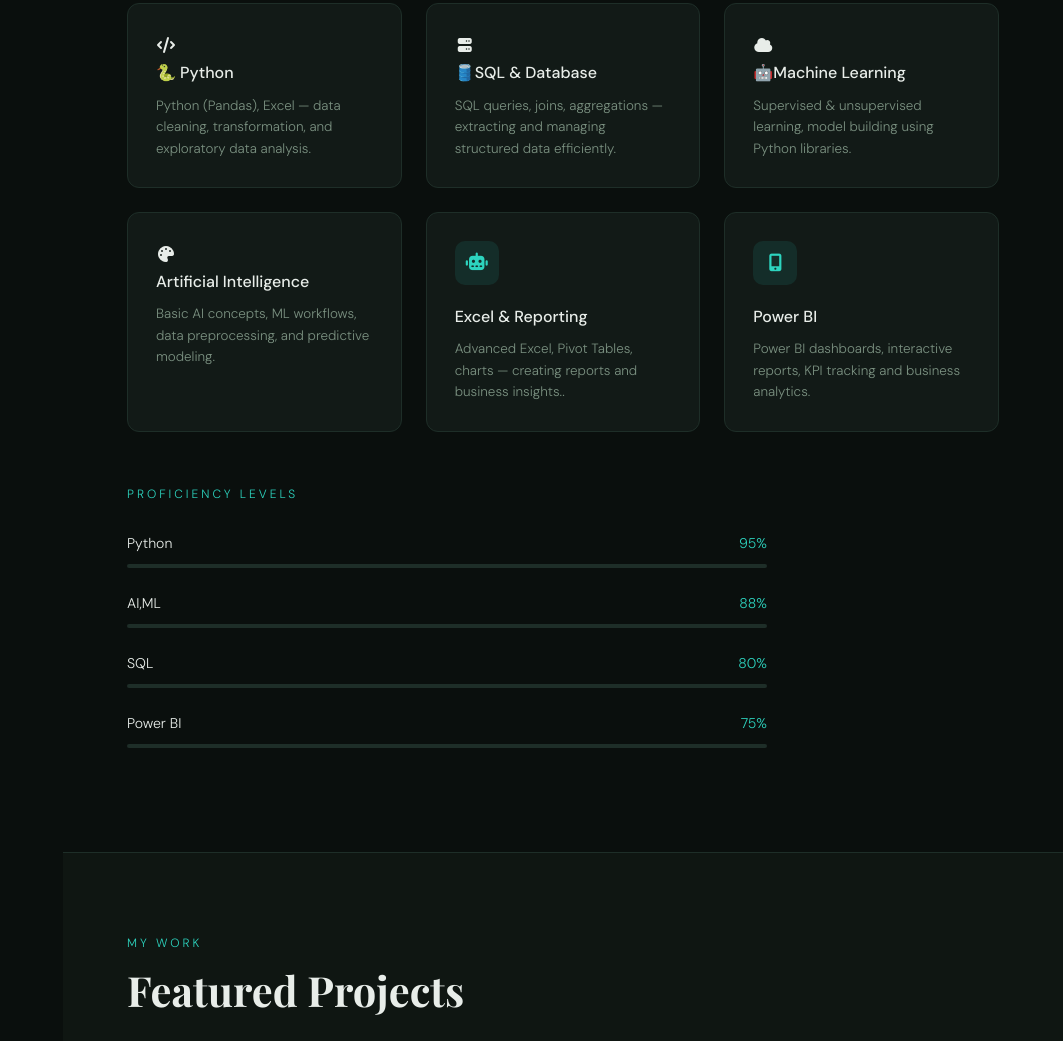
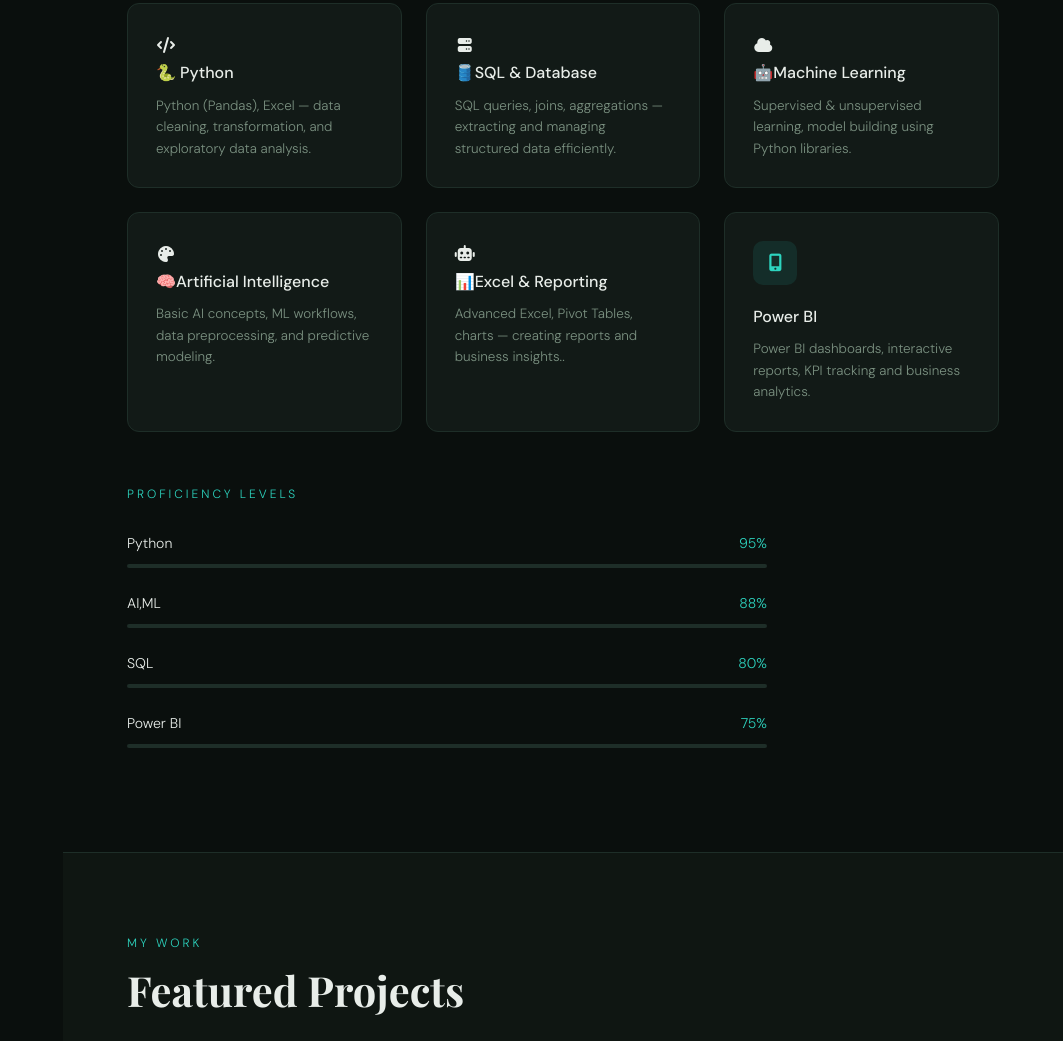
Before and after one commit to Ashish42340/Portfolio-, a plain HTML site: page index.html in a window 1280 px wide. Shown: the part 2066-3107 px from the top of the page, without its empty margins (217-1280 px from the left). Drawn offline with nearby package versions, Linux system fonts and the light colour scheme; a web font is replaced by a local one.

Commit message:
Add emojis to skill names in index.html

```diff
--- a/index.html
+++ b/index.html
@@ -748,12 +748,12 @@
       </div>
       <div class="skill-card">
         <div class="skill-icon🧠"><i class="fa fa-palette"></i></div>
-        <div class="skill-name">Artificial Intelligence</div>
+        <div class="skill-name">🧠Artificial Intelligence</div>
         <div class="skill-desc">Basic AI concepts, ML workflows, data preprocessing, and predictive modeling.</div>
       </div>
       <div class="skill-card">
-        <div class="skill-icon"><i class="fa fa-robot"></i></div>
-        <div class="skill-name">Excel & Reporting</div>
+        <div class="skill-icon📊"><i class="fa fa-robot"></i></div>
+        <div class="skill-name">📊Excel & Reporting</div>
         <div class="skill-desc">Advanced Excel, Pivot Tables, charts — creating reports and business insights..</div>
       </div>
       <div class="skill-card">
```
